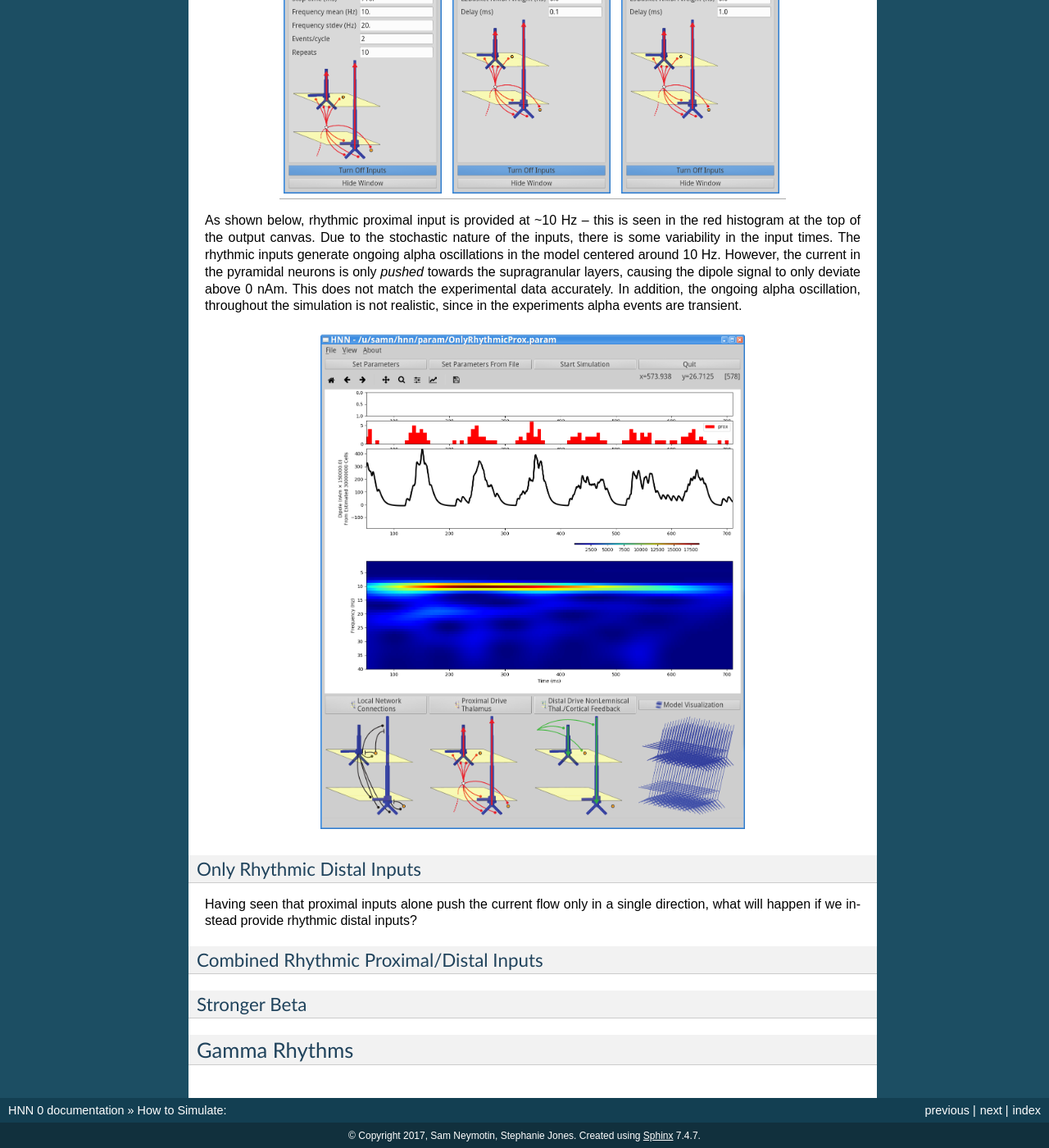
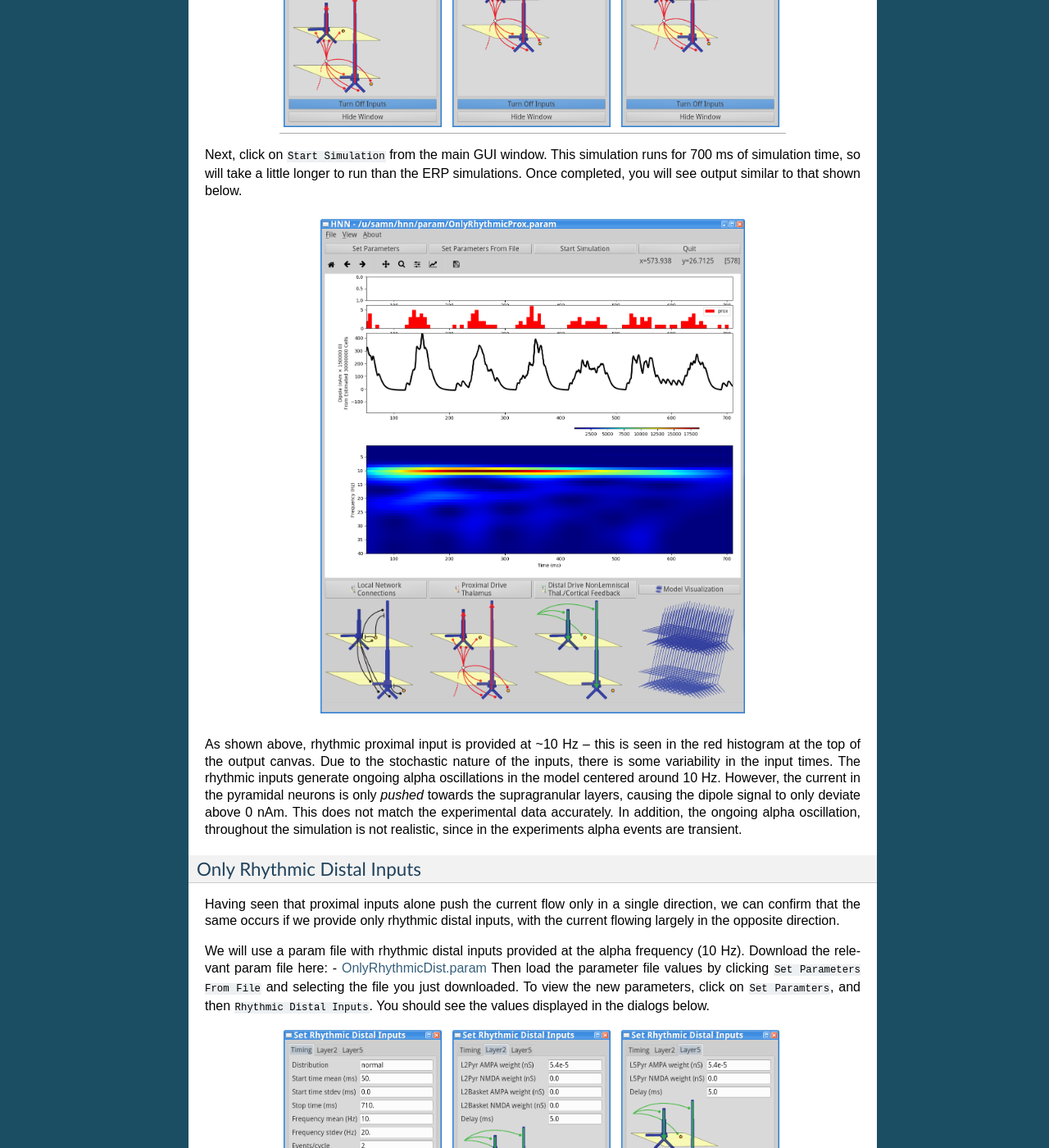
Before and after one commit to jonescompneurolab/hnn, a Sphinx documentation site: the page built from doc/howtosim.rst, in a window 1280 px wide and 1400 px high, scrolled down 12281 px. Shown: the whole window at 82% size. Built offline with Sphinx 7.4.7, drawn with Linux system fonts in a browser that asks for light colours; some of the changed text lies outside the part shown.

Commit message:
only rhythmic distal files

```diff
--- a/doc/howtosim.rst
+++ b/doc/howtosim.rst
@@ -331,7 +326,15 @@
 | |rhythproxonlytimingparamfig| | |rhythproxonlyl2paramfig| | |rhythproxonlyl5paramfig| |
 +-------------------------------+---------------------------+---------------------------+
 
-As shown below, rhythmic proximal input is provided at ~10 Hz -- this is seen in the red
+Next, click on ``Start Simulation`` from the main GUI window. This simulation
+runs for 700 ms of simulation time, so will take a little longer to run than
+the ERP simulations. Once completed, you will see output similar to that shown below.
+
+.. figure:: images/OnlyRhythmicProxOutput.png
+	:scale: 40%
+	:align: center
+
+As shown above, rhythmic proximal input is provided at ~10 Hz -- this is seen in the red
 histogram at the top of the output canvas. Due to the stochastic nature of the inputs, there
 is some variability in the input times. The rhythmic inputs  generate ongoing alpha oscillations
 in the model centered around 10 Hz. However, the current in the pyramidal neurons is only *pushed*
@@ -339,16 +342,52 @@
 the experimental data accurately. In addition,  the ongoing alpha oscillation, throughout the simulation is
 not realistic, since in the experiments alpha events are transient.
 
-.. figure:: images/OnlyRhythmicProxOutput.png
+Only Rhythmic Distal Inputs
+^^^^^^^^^^^^^^^^^^^^^^^^^^^
+
+Having seen that proximal inputs alone push the current flow only in a single direction, we
+can confirm that the same occurs if we provide only rhythmic distal inputs, with the current
+flowing largely in the opposite direction.
+
+We will use a param file with rhythmic distal inputs provided at the alpha frequency (10 Hz).
+Download the relevant param file
+here: - `OnlyRhythmicDist.param <../../param/OnlyRhythmicDist.param>`_
+Then load the parameter file values by clicking ``Set Parameters From File``
+and selecting the file you just downloaded. To view the new parameters,
+click on ``Set Paramters``, and then ``Rhythmic Distal Inputs``.
+You should see the values displayed in the dialogs below.
+
+.. |rhythdistonlytimingparamfig| image:: images/OnlyRhythmicDistTimingparam.png
+        :scale: 40%
+	:align: bottom
+
+.. |rhythdistonlyl2paramfig| image:: images/OnlyRhythmicDistL2param.png
+        :scale: 40%
+	:align: bottom
+
+.. |rhythdistonlyl5paramfig| image:: images/OnlyRhythmicDistL5param.png
+        :scale: 40%
+	:align: bottom
+
++-------------------------------+---------------------------+---------------------------+
+| |rhythdistonlytimingparamfig| | |rhythdistonlyl2paramfig| | |rhythdistonlyl5paramfig| |
++-------------------------------+---------------------------+---------------------------+
+
+Next, click on ``Start Simulation`` from the main GUI window.
+Once completed, you will see output similar to that shown below.
+
+.. figure:: images/OnlyRhythmicDistOutput.png
 	:scale: 40%
 	:align: center
 
-
-Only Rhythmic Distal Inputs
-^^^^^^^^^^^^^^^^^^^^^^^^^^^
-
-Having seen that proximal inputs alone push the current flow only in a single direction, what
-will happen if we instead provide rhythmic distal inputs?
+As shown here, rhythmic distal input is provided at ~10 Hz -- this is seen in the green
+histogram at the top of the output canvas. The stochasticity of of the inputs provides
+variability in the input times. The rhythmic inputs generate ongoing alpha oscillations in the
+model centered around 10 Hz. In this simulation the current in the pyramidal neurons is *pushed*
+towards the infragranular layers, causing the dipole signal to only deviate below 0 nAm. This
+simulation therefore also does not match the experimental data accurately. Once again, the
+ongoing alpha oscillation throughout the simulation (seen in the 10 Hz band in the
+spectrogram) is not realistic.
 
 Combined Rhythmic Proximal/Distal Inputs
 ^^^^^^^^^^^^^^^^^^^^^^^^^^^^^^^^^^^^^^^^
```
Also changed, not shown: other parts of doc/howtosim.rst (+0 -5 lines), doc/images/OnlyRhythmicDistL2param.png (added), doc/images/OnlyRhythmicDistL5param.png (added), doc/images/OnlyRhythmicDistOutput.png (added), doc/images/OnlyRhythmicDistTimingparam.png (added).
